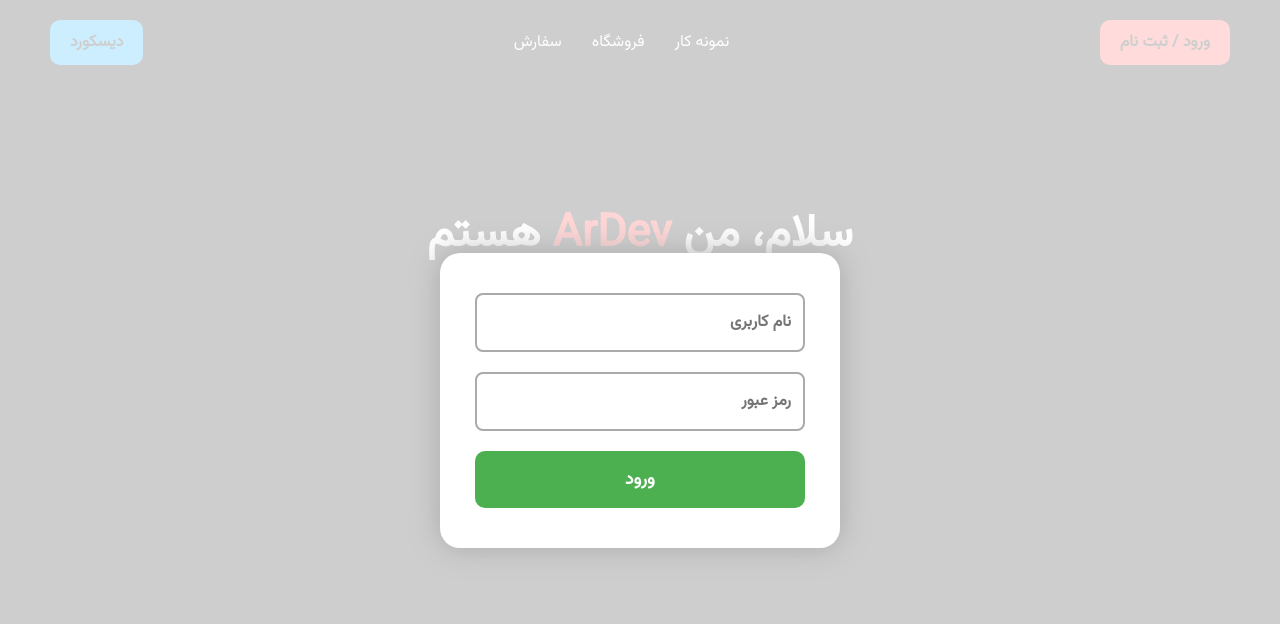
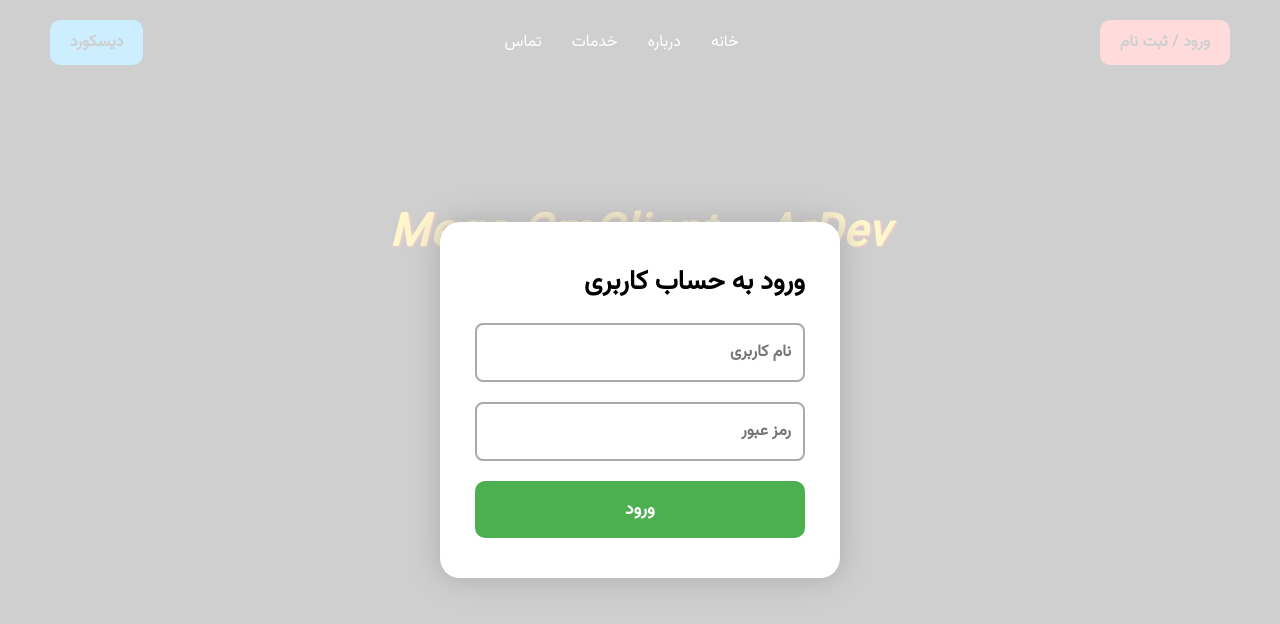
Before and after one commit to ArshamALAr/Site4, a plain HTML site: page index.html in a window 1280 px wide. Both pictures are taken after a click on the link "ورود / ثبت نام". Drawn offline with nearby package versions, Linux system fonts and the light colour scheme; no server answers.

Commit message:
Update index.html

```diff
--- a/index.html
+++ b/index.html
@@ -54,8 +54,15 @@
 
         .hero { margin-top: 200px; text-align: center; }
         .hero h1 { font-size: 2.8rem; color: white; }
-        .hero h1 span { color: #ff3030; }
-        .hero p { margin-top: 10px; color: #ccc; }
+        /* تغییر رنگ ArDev به زرد با سایه قرمز و کمی تغییر فونت */
+        .hero h1 span {
+            color: #FFD700; /* طلایی زرد */
+            text-shadow: 1px 1px 3px #ff0000; /* سایه قرمز */
+            font-weight: 900;
+            font-style: italic;
+            letter-spacing: 1.5px;
+        }
+        .hero p { margin-top: 10px; color: #ccc; font-size: 1.1rem; }
 
         #particles-js {
             position: fixed; width: 100%; height: 100%;
@@ -155,148 +162,119 @@
             </div>
         </div>
         <div class="center-header">
-            <a href="#" class="link-header">نمونه کار</a>
-            <a href="#" class="link-header">فروشگاه</a>
-            <a href="#" class="link-header">سفارش</a>
+            <a href="#" class="link-header">خانه</a>
+            <a href="#" class="link-header">درباره</a>
+            <a href="#" class="link-header">خدمات</a>
+            <a href="#" class="link-header">تماس</a>
         </div>
         <div class="right-header">
-            <div id="discord-link" class="discord-link">دیسکورد</div>
+            <a class="discord-link" id="discord-btn">دیسکورد</a>
         </div>
     </header>
 
-    <!-- Hero -->
+    <!-- Hero Section -->
     <section class="hero">
-        <h1>سلام، من <span>ArDev</span> هستم</h1>
-        <p>خوش آمدید به سایت من</p>
+        <h1><span>Mega CmClient</span> = <span>ArDev</span></h1>
+        <p>پروژه‌ای با کیفیت بالا و طراحی خاص</p>
     </section>
 
-    <!-- Discord -->
+    <!-- Discord Panel -->
     <div id="discord-panel-backdrop">
-        <div id="discord-panel" class="animate__animated animate__fadeInDown">
-            <div class="middle-text">برای پیوستن به دیسکورد ما کلیک کنید.</div>
-            <button class="bottom-button" id="discord-join-btn">پیوستن</button>
+        <div id="discord-panel">
+            <div class="middle-text">لطفاً به سرور دیسکورد ما بپیوندید!</div>
+            <button class="bottom-button" id="discord-join-btn">ورود به دیسکورد</button>
         </div>
     </div>
 
-    <!-- Login -->
-    <div id="login-backdrop" class="animate__animated">
-        <div id="login-panel">
-            <input type="text" id="username" placeholder="نام کاربری" />
-            <input type="password" id="password" placeholder="رمز عبور" />
-            <button id="login-btn">ورود</button>
-        </div>
+    <!-- Login Panel -->
+    <div id="login-backdrop">
+        <form id="login-panel">
+            <h2>ورود به حساب کاربری</h2>
+            <input type="text" id="username-input" placeholder="نام کاربری" required />
+            <input type="password" id="password-input" placeholder="رمز عبور" required />
+            <button type="submit">ورود</button>
+        </form>
     </div>
 
     <script src="https://cdn.jsdelivr.net/npm/particles.js@2.0.0/particles.min.js"></script>
     <script>
-        particlesJS('particles-js', {
-            "particles": {
-                "number": { "value": 200, "density": { "enable": true, "value_area": 1500 }},
-                "color": { "value": "#ff0000" },
-                "shape": { "type": "circle" },
-                "opacity": { "value": 0.5 },
-                "size": { "value": 3 },
-                "line_linked": { "enable": true, "distance": 120, "color": "#ff0000", "opacity": 0.3, "width": 1 },
-                "move": { "enable": true, "speed": 3 }
-            },
-            "interactivity": {
-                "events": {
-                    "onhover": { "enable": true, "mode": "repulse" },
-                    "onclick": { "enable": true, "mode": "push" },
-                    "resize": true
-                },
-                "modes": {
-                    "repulse": { "distance": 120, "duration": 0.4 },
-                    "push": { "particles_nb": 3 }
-                }
-            },
-            "retina_detect": true
+        // Initialize particles.js
+        particlesJS.load('particles-js', 'https://cdn.jsdelivr.net/gh/VincentGarreau/particles.js/particles.json');
+
+        // Loading screen fadeout handled by CSS animation
+
+        // Discord panel toggle
+        const discordBtn = document.getElementById('discord-btn');
+        const discordBackdrop = document.getElementById('discord-panel-backdrop');
+        discordBtn.addEventListener('click', () => {
+            discordBackdrop.style.display = 'flex';
+        });
+        discordBackdrop.addEventListener('click', e => {
+            if(e.target === discordBackdrop) {
+                discordBackdrop.style.display = 'none';
+            }
+        });
+        document.getElementById('discord-join-btn').addEventListener('click', () => {
+            window.open('https://discord.gg/yourserver', '_blank');
         });
 
-        window.addEventListener('load', () => {
-            const loader = document.getElementById('loading-screen');
-            setTimeout(() => loader.style.display = 'none', 3800);
-        });
-
-        const discordLink = document.getElementById('discord-link');
-        const discordBackdrop = document.getElementById('discord-panel-backdrop');
-        const discordJoinBtn = document.getElementById('discord-join-btn');
-
-        discordLink.addEventListener('click', () => {
-            discordBackdrop.style.display = 'flex';
-        });
-        discordBackdrop.addEventListener('click', (e) => {
-            if (e.target === discordBackdrop) discordBackdrop.style.display = 'none';
-        });
-        discordJoinBtn.addEventListener('click', () => {
-            window.open('https://discord.gg/PCNzXBs8FW', '_blank');
-        });
-
+        // Login toggle
         const loginToggle = document.getElementById('login-toggle');
         const loginBackdrop = document.getElementById('login-backdrop');
-        const loginBtn = document.getElementById('login-btn');
-        const usernameInput = document.getElementById('username');
+        const userSettings = document.getElementById('user-settings');
         const gearIcon = document.getElementById('gear-icon');
-        const userSettings = document.getElementById('user-settings');
         const settingsPanel = document.getElementById('settings-panel');
         const usernameDisplay = document.getElementById('username-display');
         const logoutBtn = document.getElementById('logout-btn');
 
         let loggedInUser = null;
 
-        function openLoginPanel() {
+        loginToggle.addEventListener('click', () => {
             loginBackdrop.style.display = 'flex';
-            loginBackdrop.classList.remove('animate__fadeOut');
-            loginBackdrop.classList.add('animate__fadeInDown');
-        }
-
-        function closeLoginPanel() {
-            loginBackdrop.classList.remove('animate__fadeInDown');
-            loginBackdrop.classList.add('animate__fadeOut');
-            setTimeout(() => {
-                loginBackdrop.style.display = 'none';
-            }, 700);
-        }
-
-        loginToggle.addEventListener('click', () => {
-            if (loggedInUser) return;
-            openLoginPanel();
         });
 
-        loginBackdrop.addEventListener('click', (e) => {
-            if (e.target === loginBackdrop) closeLoginPanel();
+        // Login form submit
+        document.getElementById('login-panel').addEventListener('submit', e => {
+            e.preventDefault();
+            const username = document.getElementById('username-input').value.trim();
+            const password = document.getElementById('password-input').value.trim();
+            if(username && password) {
+                // فقط مثال ساده لاگین
+                loggedInUser = username;
+                loginBackdrop.style.display = 'none';
+                loginToggle.textContent = username;
+                loginToggle.classList.add('logged-in');
+                userSettings.style.display = 'flex';
+                usernameDisplay.textContent = `کاربر: ${username}`;
+                document.getElementById('username-input').value = '';
+                document.getElementById('password-input').value = '';
+            }
         });
 
-        loginBtn.addEventListener('click', () => {
-            const username = usernameInput.value.trim();
-            const password = document.getElementById('password').value.trim();
-            if (!username || !password) return alert('لطفاً نام کاربری و رمز عبور را وارد کنید.');
-            loggedInUser = username;
-            closeLoginPanel();
-            loginToggle.textContent = username;
-            loginToggle.classList.add('logged-in');
-            usernameDisplay.textContent = username;
-            userSettings.style.display = 'block';
-        });
-
-        gearIcon.addEventListener('mouseenter', () => {
-            gearIcon.style.transform = 'rotate(180deg)';
-        });
-        gearIcon.addEventListener('mouseleave', () => {
-            gearIcon.style.transform = 'rotate(0deg)';
-        });
-
-        gearIcon.addEventListener('click', () => {
-            settingsPanel.style.display = settingsPanel.style.display === 'block' ? 'none' : 'block';
-        });
-
+        // Logout
         logoutBtn.addEventListener('click', () => {
             loggedInUser = null;
             loginToggle.textContent = 'ورود / ثبت نام';
             loginToggle.classList.remove('logged-in');
             userSettings.style.display = 'none';
             settingsPanel.style.display = 'none';
-            alert('از حساب خارج شدید.');
+        });
+
+        // Toggle settings panel
+        gearIcon.addEventListener('click', () => {
+            settingsPanel.style.display = settingsPanel.style.display === 'none' ? 'block' : 'none';
+            if(settingsPanel.style.display === 'block') {
+                gearIcon.style.transform = 'rotate(90deg)';
+            } else {
+                gearIcon.style.transform = 'rotate(0deg)';
+            }
+        });
+
+        // Close login panel on clicking outside form
+        loginBackdrop.addEventListener('click', e => {
+            if(e.target === loginBackdrop) {
+                loginBackdrop.style.display = 'none';
+            }
         });
     </script>
 </body>
```
